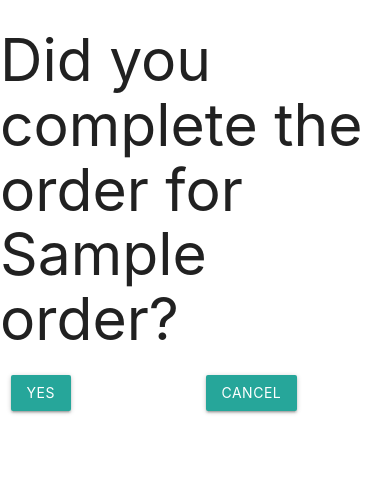
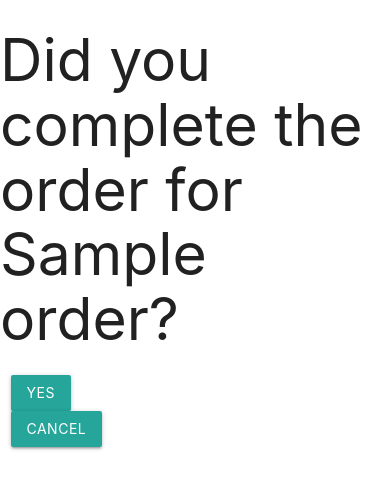
Before and after one commit to Houghelpuff/orderHere, a Django app: page /1/delete/ in a window 390 px wide. Shown: the part 67-556 px from the top of the page. Run offline with Django 3.2, Linux system fonts and the light colour scheme; tables that the repository leaves empty hold one stand-in row (values such as "Sample post"); parts of the project's set-up code (start-up, migrations or seed data) failed here and were passed over.

Commit message:
made delete page mobile freindly

```diff
--- a/canes/templates/main/delete.html
+++ b/canes/templates/main/delete.html
@@ -3,13 +3,13 @@
 <div class="big_thanks_wrapper">
     <h1 class="thanks_header">Did you complete the order for {{ order.order_name }}?</h1>
     <div class="row">
-      <div class="col s6">
+      <div class="col s12 m6 l6">
         <form action="." method="POST">
           {% csrf_token %}
         <a href="../"><button class="btn home_button my_color delete_yes" type="submit" value="Yes">Yes</button></a>
         </form>
       </div>
-      <div class="col s6">
+      <div class="col s12 m6 l6">
         <a href="/"><button class="btn home_button my_color delete_cancel" value="No">Cancel</button></a>
     </div>
   </div>
```
